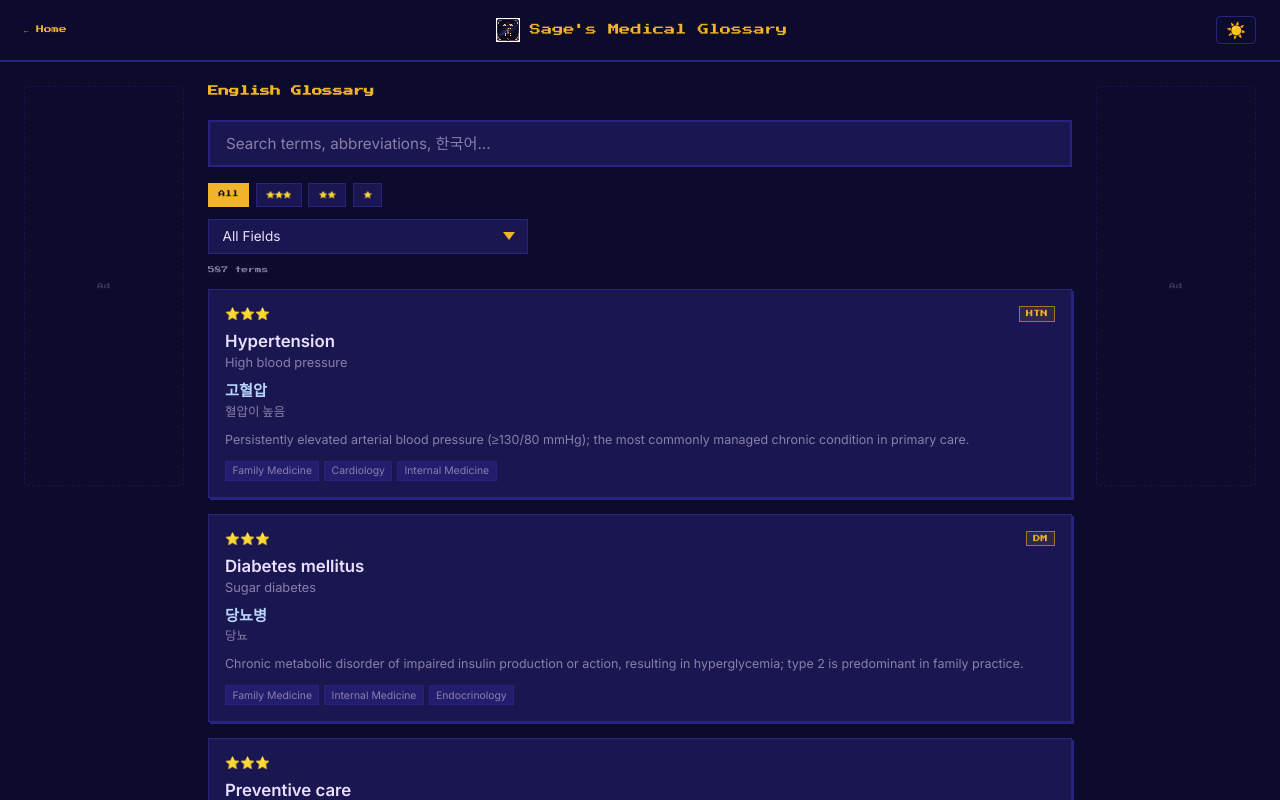
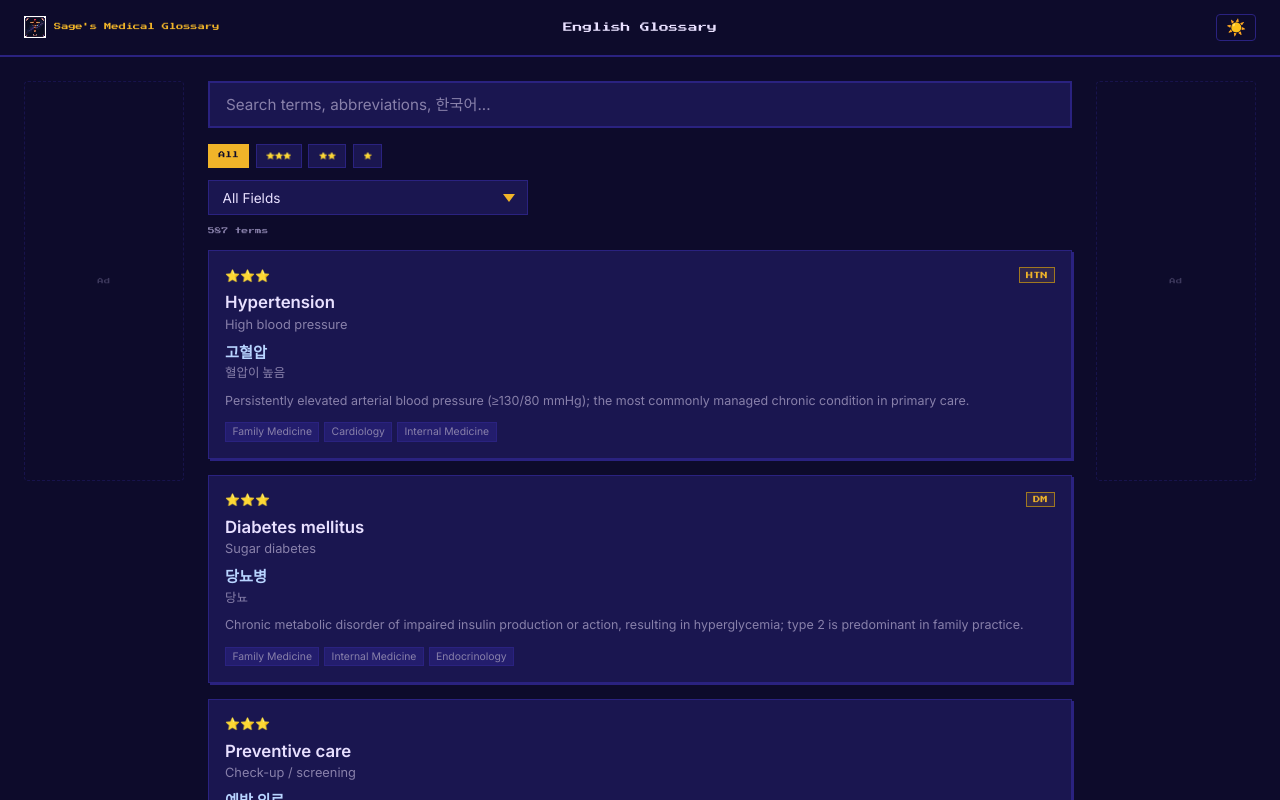
Before and after one commit to 372dev/medilexi, a Next.js app: page /glossary in a window 1280 px wide. Shown: the top 800 px of the page. Built offline with nearby package versions, Linux system fonts and the light colour scheme.

Commit message:
Button style
button update

```diff
--- a/src/app/globals.css
+++ b/src/app/globals.css
@@ -80,10 +80,11 @@ button { font-family: var(--font-body); }
    SITE LAYOUT — header + ad columns
 ══════════════════════════════════════ */
 .site-header {
-  display: flex;
+  display: grid;
+  grid-template-columns: 1fr auto 1fr;
   align-items: center;
   gap: 0.75rem;
-  padding: 1rem 1.5rem;
+  padding: 0.85rem 1.5rem;
   border-bottom: 2px solid var(--color-border);
   position: sticky;
   top: 0;
@@ -92,22 +93,29 @@ button { font-family: var(--font-body); }
   transition: background 0.25s, border-color 0.25s;
 }
 
-.site-header__back {
+/* Left — site name + icon */
+.site-header__brand {
+  display: flex;
+  align-items: center;
+  gap: 0.5rem;
   font-family: var(--font-pixel);
-  font-size: 0.48rem;
+  font-size: 0.45rem;
   color: var(--color-gold);
   white-space: nowrap;
   line-height: 1.8;
+  text-decoration: none;
 }
-.site-header__back:hover { text-decoration: underline; }
+.site-header__brand:hover { opacity: 0.8; }
+.site-header__brand span { color: var(--color-gold); }
 
+/* Centre — page title */
 .site-header__title {
   font-family: var(--font-pixel);
-  font-size: 0.7rem;
-  color: var(--color-gold);
-  flex: 1;
+  font-size: 0.6rem;
+  color: var(--color-text);
   text-align: center;
   line-height: 1.8;
+  white-space: nowrap;
 }
 
 .site-header__toggle {
@@ -119,7 +127,7 @@ button { font-family: var(--font-body); }
   font-size: 1rem;
   line-height: 1;
   transition: border-color 0.15s;
-  flex-shrink: 0;
+  justify-self: end;
 }
 .site-header__toggle:hover { border-color: var(--color-gold); }
 
--- a/src/app/glossary/ko/page.tsx
+++ b/src/app/glossary/ko/page.tsx
@@ -108,9 +108,6 @@ export default function KoGlossaryPage() {
 
   return (
     <>
-      <h2 style={{ fontFamily:'var(--font-pixel)', fontSize:'0.65rem', color:'var(--color-gold)', marginBottom:'1.5rem' }}>
-        Korean Glossary
-      </h2>
       <input className="c-search" type="text" placeholder="Search terms, 한국어 검색..." value={search} onChange={e => setSearch(e.target.value)} />
       <div className="c-filter-row">
         <button className={`c-pill ${!levelFilter?'c-pill--active':''}`} onClick={() => setLevel(null)}>All</button>
--- a/src/app/glossary/page.tsx
+++ b/src/app/glossary/page.tsx
@@ -105,9 +105,6 @@ export default function GlossaryPage() {
 
   return (
     <>
-      <h2 style={{ fontFamily:'var(--font-pixel)', fontSize:'0.65rem', color:'var(--color-gold)', marginBottom:'1.5rem' }}>
-        English Glossary
-      </h2>
       <input className="c-search" type="text" placeholder="Search terms, abbreviations, 한국어..." value={search} onChange={e => setSearch(e.target.value)} />
       <div className="c-filter-row">
         <button className={`c-pill ${!levelFilter?'c-pill--active':''}`} onClick={() => setLevel(null)}>All</button>
--- a/src/app/layout.tsx
+++ b/src/app/layout.tsx
@@ -6,10 +6,20 @@ import Link from 'next/link'
 import { usePathname } from 'next/navigation'
 import './globals.css'
 
+const PAGE_TITLES: Record<string, string> = {
+  '/glossary':            'English Glossary',
+  '/glossary/ko':         'Korean Glossary',
+  '/wordparts':           'Medical Word Parts',
+  '/wordparts/flashcard': 'Word Parts Flashcard',
+  '/flashcards':          'English Flashcard',
+  '/flashcards/ko':       'Korean Flashcard',
+}
+
 export default function RootLayout({ children }: { children: React.ReactNode }) {
   const [isDay, setIsDay] = useState(false)
   const pathname = usePathname()
   const isHome = pathname === '/'
+  const pageTitle = PAGE_TITLES[pathname] || "Sage's Medical Glossary"
 
   useEffect(() => {
     const saved = localStorage.getItem('theme')
@@ -34,23 +44,20 @@ export default function RootLayout({ children }: { children: React.ReactNode })
   return (
     <html lang="en">
       <head>
-        <title>Sage's Medical Glossary</title>
+        <title>{pageTitle} — Sage's Medical Glossary</title>
         <meta name="description" content="Bridging the Language of Health Care" />
         <link rel="icon" href="/images/icon.png" type="image/png" />
       </head>
       <body>
         {isHome ? (
-          /* ── LANDING PAGE — full page, no split ── */
+          /* ── LANDING PAGE ── */
           <div style={{ minHeight:'100vh', display:'flex', flexDirection:'column', alignItems:'center', padding:'2rem 1rem 4rem', position:'relative' }}>
-            {/* Day/night toggle top-right */}
             <button
               className="site-header__toggle"
               onClick={toggleMode}
               style={{ position:'absolute', top:'1rem', right:'1rem' }}
               title={isDay ? 'Switch to night mode' : 'Switch to day mode'}
             >{isDay ? '🌙' : '☀️'}</button>
-
-            {/* Hero image */}
             <Image
               src="/images/hero.jpg"
               alt="Sage's Medical Glossary — Bridging the Language of Health Care"
@@ -59,21 +66,22 @@ export default function RootLayout({ children }: { children: React.ReactNode })
               style={{ imageRendering:'pixelated', width:'100%', maxWidth:'460px', height:'auto', marginBottom:'2rem' }}
               priority
             />
-
-            {/* Nav buttons */}
             {children}
           </div>
         ) : (
-          /* ── INNER PAGES — header + ad columns ── */
+          /* ── INNER PAGES ── */
           <>
             <header className="site-header">
-              <Link href="/" className="site-header__back">← Home</Link>
-              <div className="site-header__title">
-                <span style={{ display:'flex', alignItems:'center', gap:'0.6rem', justifyContent:'center' }}>
-                  <Image src="/images/icon.png" alt="SG" width={24} height={24} style={{ imageRendering:'pixelated' }} />
-                  Sage's Medical Glossary
-                </span>
-              </div>
+              {/* Left: site name + icon */}
+              <Link href="/" className="site-header__brand">
+                <Image src="/images/icon.png" alt="SG" width={22} height={22} style={{ imageRendering:'pixelated', flexShrink:0 }} />
+                <span>Sage's Medical Glossary</span>
+              </Link>
+
+              {/* Centre: page title */}
+              <div className="site-header__title">{pageTitle}</div>
+
+              {/* Right: toggle */}
               <button className="site-header__toggle" onClick={toggleMode} title={isDay ? 'Switch to night mode' : 'Switch to day mode'}>
                 {isDay ? '🌙' : '☀️'}
               </button>
--- a/src/app/wordparts/flashcard/page.tsx
+++ b/src/app/wordparts/flashcard/page.tsx
@@ -43,9 +43,6 @@ export default function WordPartsFlashcard() {
         <Link href="/wordparts" style={{ fontFamily:'var(--font-pixel)', fontSize:'0.48rem', color:'var(--color-gold)' }}>
           ← Word Parts
         </Link>
-        <h2 style={{ fontFamily:'var(--font-pixel)', fontSize:'0.65rem', color:'var(--color-gold)', flex:1, textAlign:'center' }}>
-          Flashcard Quiz
-        </h2>
       </div>
 
       <div style={{ maxWidth:'640px', margin:'0 auto' }}>
--- a/src/app/wordparts/page.tsx
+++ b/src/app/wordparts/page.tsx
@@ -37,9 +37,6 @@ export default function WordPartsPage() {
   return (
     <>
       <div style={{ display:'flex', alignItems:'center', justifyContent:'space-between', marginBottom:'1.5rem' }}>
-        <h2 style={{ fontFamily:'var(--font-pixel)', fontSize:'0.65rem', color:'var(--color-gold)' }}>
-          Prefix · Root · Suffix
-        </h2>
         <Link href="/wordparts/flashcard" className="c-btn-pixel" style={{ fontSize:'0.45rem', padding:'0.45rem 0.85rem' }}>
           Flashcard Quiz →
         </Link>
```
